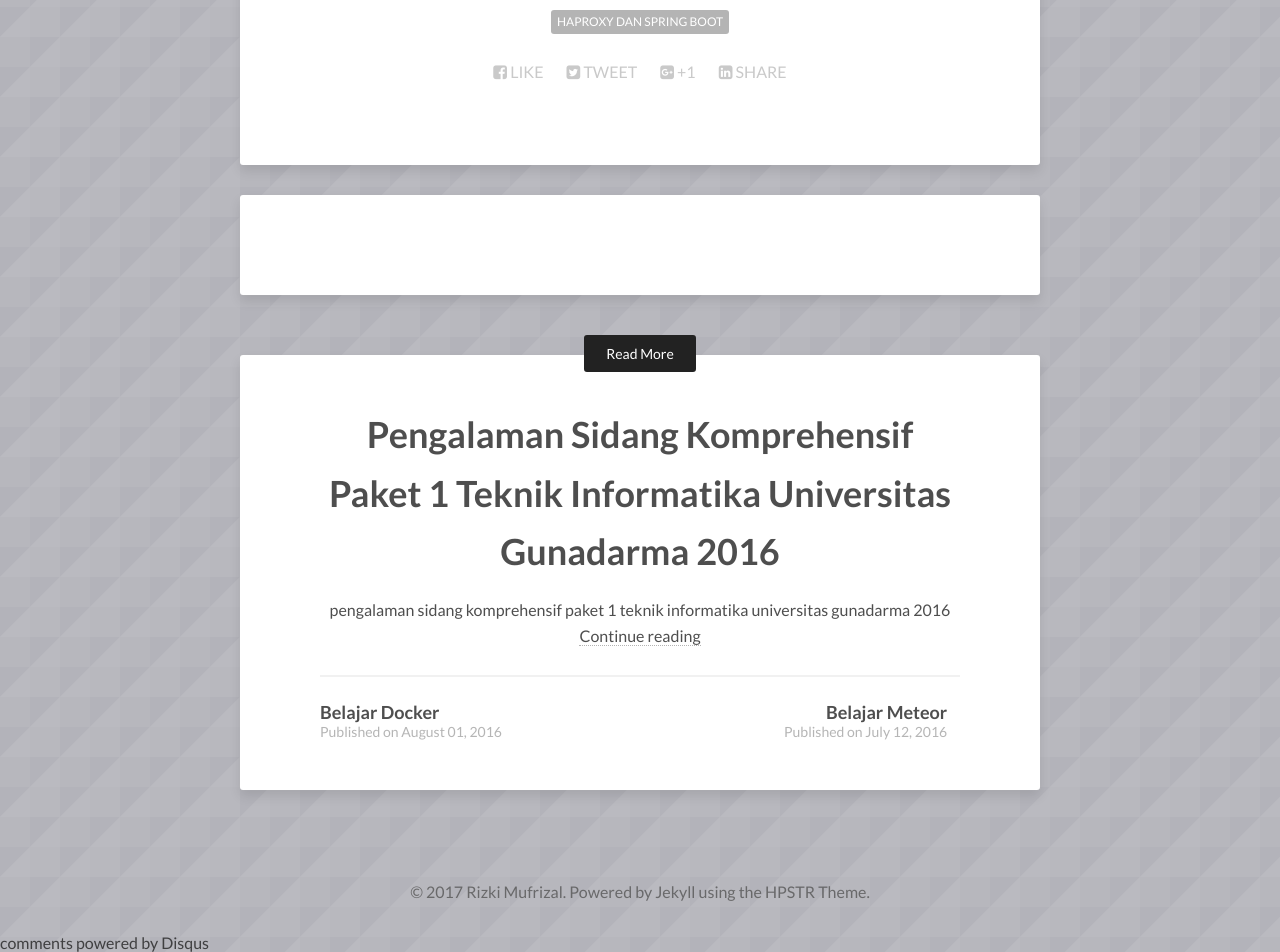
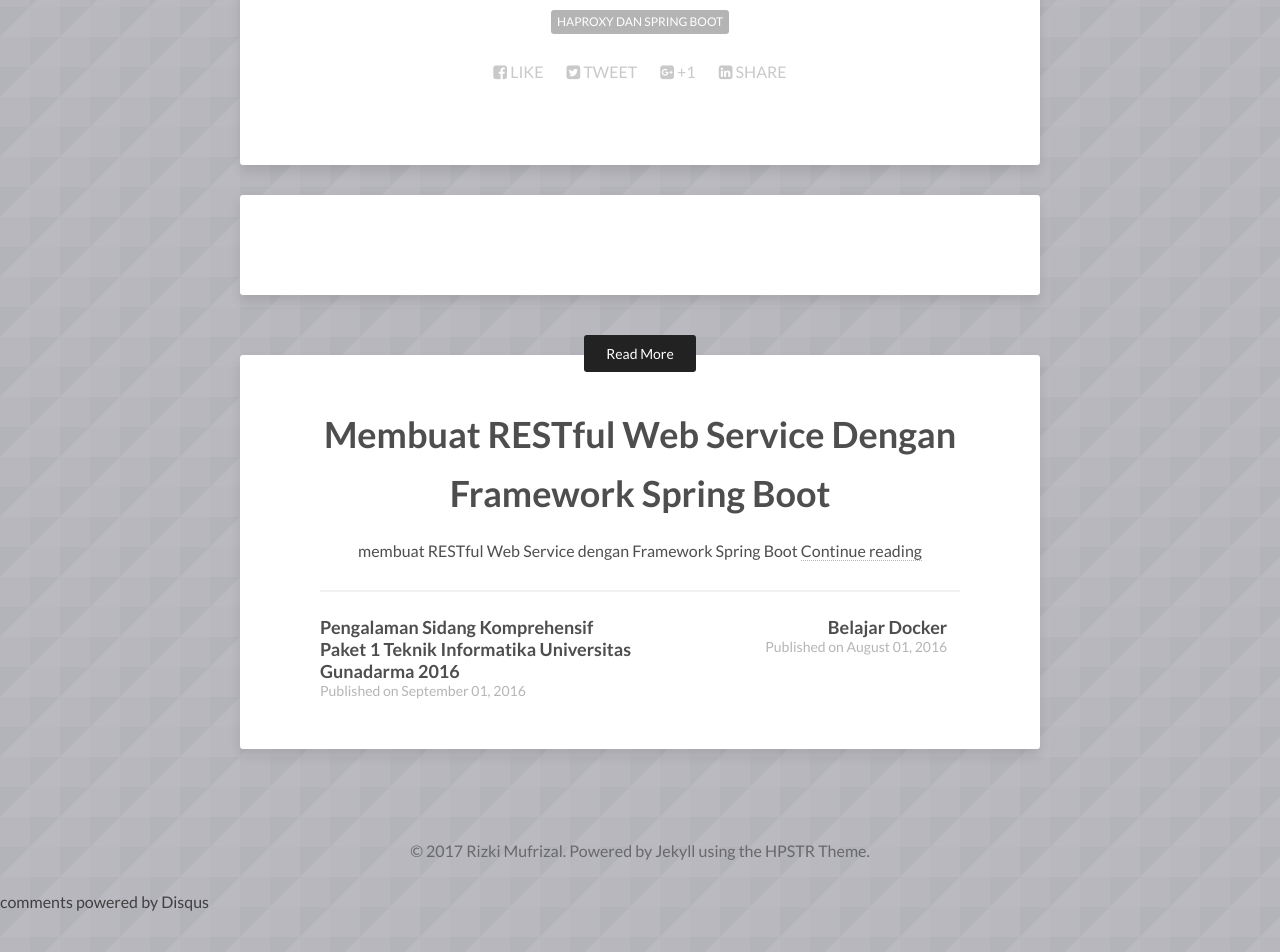
Before and after one commit to tanihub/RizkiMufrizal.github.io, a Jekyll site: the page built from _posts/2016-09-03-belajar-load-balancing-dengan-haproxy-docker-dan-spring-boot.md, in a window 1280 px wide and 1400 px high, scrolled down 11995 px. Shown: the part 448-1400 px from the top of the window. Built offline with Jekyll 4.4.1, drawn with Linux system fonts in a browser that asks for light colours; nearby versions of some CDN libraries; comment, search, counter and statistics services are not loaded; after the commit the page ends 13354 px from its top, so only the background shows below that; some of the changed lines change nothing that is shown.

Commit message:
update tulisan

```diff
--- a/_config.yml
+++ b/_config.yml
@@ -5,8 +5,8 @@ reading_time:     true
 words_per_minute: 200
 # Your site's domain goes here (eg: //mmistakes.github.io, http://mademistakes.com, etc)
 # When testing locally leave blank or use http://localhost:4000
-url: https://rizkimufrizal.github.io
-#url:
+#url: https://rizkimufrizal.github.io
+url:
 
 # Owner/author information
 owner:
--- /dev/null
+++ b/_posts/2016-12-19-membuat-restful-web-service-dengan-framework-spring-boot.md
@@ -0,0 +1,29 @@
+---
+layout: post
+title: Membuat RESTful Web Service Dengan Framework Spring Boot
+modified:
+categories:
+description: membuat RESTful Web Service dengan Framework Spring Boot
+tags: [spring boot, RESTful Web Service, heroku, mongodb]
+image:
+  background: abstract-3.png
+comments: true
+share: true
+date: 2016-12-19T20:15:28+07:00
+---
+
+Setelah sekian lama tidak update blog, nah kali ini penulis akan membuat sebuah artikel mengenai bagaimana cara membuat RESTful Web Service dengan menggunakan Framework Spring Boot :). Spring Boot merupakan salah satu project dari pivotal yaitu sebuah perusahaan yang mengembangkan framework spring. Bagi anda yang belum kenal dengan spring framework bisa membaca artikel di [Belajar Spring Framework](https://rizkimufrizal.github.io/belajar-framework-spring/). Karena spring framework merupakan salah satu framework dari bahasa pemrograman java maka anda diwajibkan untuk melakukan instalasi java, bagi anda yang belum melakukan instalasi java dapat membaca artikel [Instalasi Perlengkapan Coding Java](https://rizkimufrizal.github.io/instalasi-perlengkapan-coding-java/).
+
+## Setup Project
+
+Pada artikel ini, kita akan menggunakan [groovy](http://www.groovy-lang.org/) yaitu salah satu bahasa scripting yang dikembangkan diatas JVM (java virtual machine) dimana bahasa groovy ini dapat diinterpretasikan atau dikompilasi. Masih terdapat bahasa pemrograman lain yang dikembangkan diatas JVM seperti [scala](https://www.scala-lang.org/), [kotlin](https://kotlinlang.org/), [jruby](http://jruby.org/), [jython](http://www.jython.org/) dan lain sebagainya. Di blog pribadi saya, terdapat salah satu pembahasan bahasa pemrograman diatas yaitu [kotlin](https://kotlinlang.org/), bagi anda yang ingin membaca tentang kotlin, silahkan akses di [Instalasi Perlengkapan Coding Kotlin](https://rizkimufrizal.github.io/instalasi-perlengkapan-coding-kotlin/).
+
+Untuk melakukan setup project spring boot, kita dapat mengenerate projectnya melalui [start spring.io](http://start.spring.io/). Silahkan isikan konfigurasi seperti berikut.
+
+![Screenshot from 2016-12-19 20-44-06.png](../images/Screenshot from 2016-12-19 20-44-06.png)
+
+Kemudian silahkan pilih menu generate project. Maka secara otomatis akan dibuatkan sebuah project spring boot dengan menggunakan bahasa pemrograman groovy :D. Disini kita akan menggunakan database mongodb dan menggunakan arsitektur HATEOAS (Hypermedia as the Engine of Application State). HATEOAS adalah salah satu constraint untuk membangun sebuah RESTful Web Service, dimana HATEOAS ini merupakan level 3 pada constraint RESTful Web Service. Pembahasan mengenai HATEOAS akan dibahas pada artikel berikutnya :).
+
+Silahkan extract file yang telah didownload. Pada artikel ini, kita akan menggunakan [IntellIJ IDE](https://www.jetbrains.com/idea/). Silahkan buka IDE tersebut lalu import project spring boot, berikut adalah struktur project jika dilihat dari IDE tersebut.
+
+![Screenshot from 2016-12-19 21-24-08.png](../images/Screenshot from 2016-12-19 21-24-08.png)
```
Also changed, not shown: images/Screenshot from 2016-12-19 20-44-06.png (added), images/Screenshot from 2016-12-19 21-24-08.png (added).
